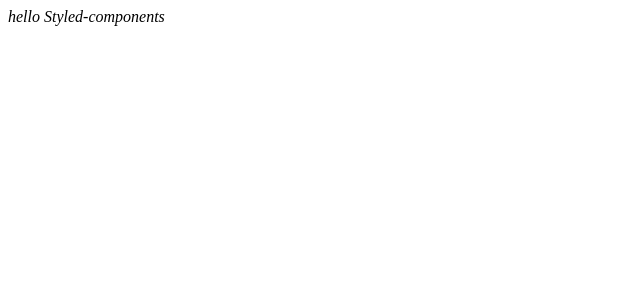
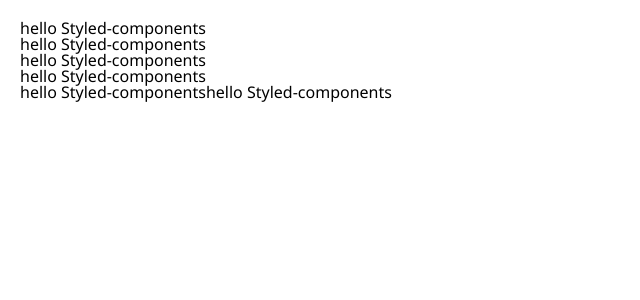
Before and after one commit to bcround/Next.js-Practice, a Next.js app: page / in a window 1280 px wide. Shown: the top 300 px of the page, without its empty margins (0-640 px from the left). Built offline with nearby package versions, Linux system fonts and the light colour scheme.

Commit message:
Feat: Todolist에 global style, reset css, font 적용 modified:   package-lock.json modified:   package.json new file:   pages/_app.tsx modified:   pages/_document.tsx modified:   pages/index.tsx new file:   styles/GlobalStyle.ts

```diff
--- a/package.json
+++ b/package.json
@@ -23,7 +23,8 @@
     "next": "^11.0.1",
     "react": "^17.0.2",
     "react-dom": "^17.0.2",
-    "styled-components": "^5.3.0"
+    "styled-components": "^5.3.0",
+    "styled-reset": "^4.3.4"
   },
   "devDependencies": {
     "@types/node": "^16.3.3",
--- /dev/null
+++ b/pages/_app.tsx
@@ -0,0 +1,13 @@
+import App, { AppContext, AppProps, AppInitialProps } from "next/app";
+import GlobalStyle from "../styles/GlobalStyle";
+
+const app = ({ Component, pageProps }: AppProps) => {
+  return (
+    <>
+      <GlobalStyle />
+      <Component {...pageProps} />
+    </>
+  );
+};
+
+export default app;
--- a/pages/_document.tsx
+++ b/pages/_document.tsx
@@ -1,8 +1,14 @@
-import Document from "next/document";
+import Document, {
+  Html,
+  Head,
+  Main,
+  NextScript,
+  DocumentContext,
+} from "next/document";
 import { ServerStyleSheet } from "styled-components";
 
-export default class MyDocument extends Document {
-  static async getInitialProps(ctx) {
+class MyDocument extends Document {
+  static async getInitialProps(ctx: DocumentContext) {
     const sheet = new ServerStyleSheet();
     const originalRenderPage = ctx.renderPage;
 
@@ -28,4 +34,27 @@
       sheet.seal();
     }
   }
+
+  render() {
+    return (
+      <Html>
+        <Head>
+          <link
+            href="https://fonts.googleapis.com/css?family=Noto+Sans:400,700&display=swap"
+            rel="stylesheet"
+          />
+          <link
+            href="https://fonts.googleapis.com/css?family=Noto+Sans+KR:400,700&display=swap&subset=korean"
+            rel="stylesheet"
+          />
+        </Head>
+        <body>
+          <Main />
+          <NextScript />
+        </body>
+      </Html>
+    );
+  }
 }
+
+export default MyDocument;
--- a/pages/index.tsx
+++ b/pages/index.tsx
@@ -2,11 +2,22 @@
 import styled from "styled-components";
 
 const Container = styled.div`
-  font-style: italic;
+  padding: 20px;
 `;
 
 const index: NextPage = () => {
-  return <Container>hello Styled-components</Container>;
+  return (
+    <Container>
+      <h1>hello Styled-components</h1>
+      <h2>hello Styled-components</h2>
+      <p>hello Styled-components</p>
+      <ul>
+        <li>hello Styled-components</li>
+      </ul>
+      <a>hello Styled-components</a>
+      <span>hello Styled-components</span>
+    </Container>
+  );
 };
 
 export default index;
--- /dev/null
+++ b/styles/GlobalStyle.ts
@@ -0,0 +1,18 @@
+import { createGlobalStyle, css } from "styled-components";
+import reset from "styled-reset";
+
+const globalStyle = css`
+  ${reset}
+  * {
+    box-sizing: border-box;
+  }
+  body {
+    font-family: Noto Sans, Noto Sans KR;
+  }
+`;
+
+const GlobalStyle = createGlobalStyle`
+  ${globalStyle}
+`;
+
+export default GlobalStyle;
```
Also changed, not shown: 1 other file (tests, documents, lock files or other folders).
